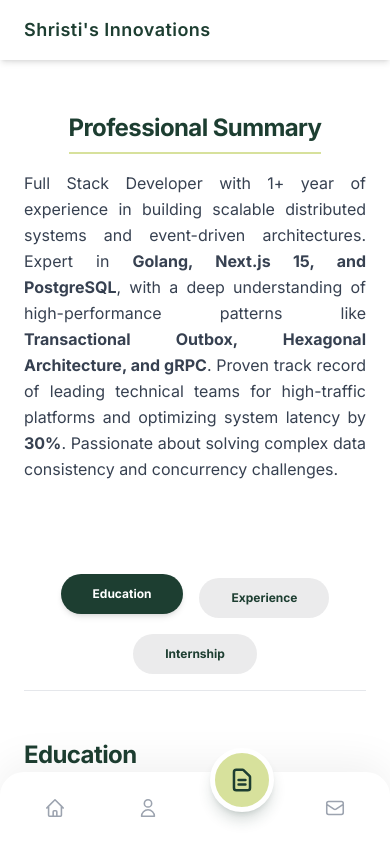
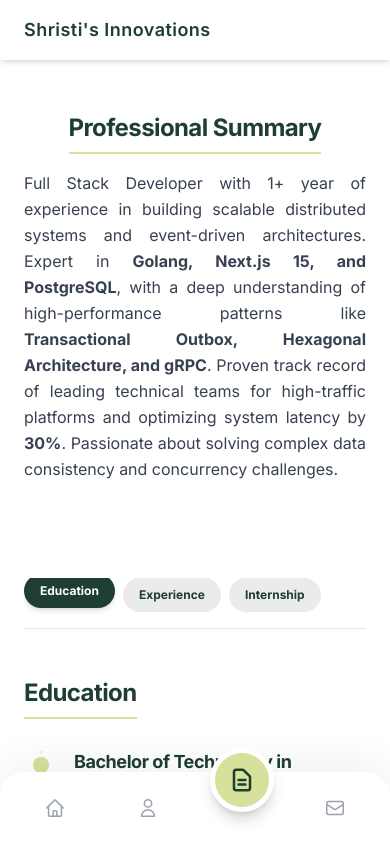
Before and after one commit to shristi2211/Portfolio_Shristi, a React (Vite) app: page /resume in a window 390 px wide. Shown: the top 842 px of the page. Built offline with nearby package versions, Linux system fonts and the light colour scheme.

Commit message:
Update Resume print layout and contact form

```diff
--- a/src/pages/About.tsx
+++ b/src/pages/About.tsx
@@ -70,10 +70,10 @@ export default function About() {
                {/* Interactive Tabs Section Moved Inside 60% Column */}
                <div className="w-full pt-8 lg:pt-12">
                  {/* Tabs */}
-                 <div className="flex flex-wrap justify-center gap-3 md:gap-4 mb-10 border-b border-gray-200 pb-4">
+                 <div className="flex flex-nowrap overflow-x-auto no-scrollbar justify-start md:justify-center gap-2 md:gap-4 mb-10 border-b border-gray-200 pb-4">
                    <button
                      onClick={() => setActiveTab('vision')}
-                     className={`px-6 md:px-8 py-2 md:py-3 rounded-full font-bold text-sm transition-all duration-300 ${
+                     className={`px-4 md:px-8 py-2 md:py-3 whitespace-nowrap rounded-full font-bold text-xs md:text-sm transition-all duration-300 ${
                        activeTab === 'vision'
                          ? 'bg-brand-dark text-white shadow-md transform -translate-y-1'
                          : 'bg-brand-neutral/10 text-brand-dark hover:bg-brand-lime hover:text-brand-dark'
@@ -83,7 +83,7 @@ export default function About() {
                    </button>
                    <button
                      onClick={() => setActiveTab('mission')}
-                     className={`px-6 md:px-8 py-2 md:py-3 rounded-full font-bold text-sm transition-all duration-300 ${
+                     className={`px-4 md:px-8 py-2 md:py-3 whitespace-nowrap rounded-full font-bold text-xs md:text-sm transition-all duration-300 ${
                        activeTab === 'mission'
                          ? 'bg-brand-dark text-white shadow-md transform -translate-y-1'
                          : 'bg-brand-neutral/10 text-brand-dark hover:bg-brand-lime hover:text-brand-dark'
@@ -93,7 +93,7 @@ export default function About() {
                    </button>
                    <button
                      onClick={() => setActiveTab('result')}
-                     className={`px-6 md:px-8 py-2 md:py-3 rounded-full font-bold text-sm transition-all duration-300 ${
+                     className={`px-4 md:px-8 py-2 md:py-3 whitespace-nowrap rounded-full font-bold text-xs md:text-sm transition-all duration-300 ${
                        activeTab === 'result'
                          ? 'bg-brand-dark text-white shadow-md transform -translate-y-1'
                          : 'bg-brand-neutral/10 text-brand-dark hover:bg-brand-lime hover:text-brand-dark'
--- a/src/pages/Resume.tsx
+++ b/src/pages/Resume.tsx
@@ -23,10 +23,10 @@ export default function Resume() {
           {/* Tab Navigation & Content Section */}
           <div className="max-w-4xl mx-auto pt-8">
             {/* Tabs */}
-            <div className="flex flex-wrap justify-center gap-4 mb-12 border-b border-gray-200 pb-4">
+            <div className="flex flex-nowrap overflow-x-auto no-scrollbar justify-start md:justify-center gap-2 md:gap-4 mb-12 border-b border-gray-200 pb-4">
               <button
                 onClick={() => setActiveTab('education')}
-                className={`px-8 py-3 rounded-full font-bold text-xs md:text-sm transition-all duration-300 ${activeTab === 'education'
+                className={`px-4 md:px-8 py-2 md:py-3 whitespace-nowrap rounded-full font-bold text-[12px] md:text-sm transition-all duration-300 ${activeTab === 'education'
                     ? 'bg-brand-dark text-white shadow-md transform -translate-y-1'
                     : 'bg-brand-neutral/10 text-brand-dark hover:bg-brand-lime hover:text-brand-dark'
                   }`}
@@ -35,7 +35,7 @@ export default function Resume() {
               </button>
               <button
                 onClick={() => setActiveTab('experience')}
-                className={`px-8 py-3 rounded-full font-bold text-xs md:text-sm transition-all duration-300 ${activeTab === 'experience'
+                className={`px-4 md:px-8 py-2 md:py-3 whitespace-nowrap rounded-full font-bold text-[12px] md:text-sm transition-all duration-300 ${activeTab === 'experience'
                     ? 'bg-brand-dark text-white shadow-md transform -translate-y-1'
                     : 'bg-brand-neutral/10 text-brand-dark hover:bg-brand-lime hover:text-brand-dark'
                   }`}
@@ -44,7 +44,7 @@ export default function Resume() {
               </button>
               <button
                 onClick={() => setActiveTab('internship')}
-                className={`px-8 py-3 rounded-full font-bold text-xs md:text-sm transition-all duration-300 ${activeTab === 'internship'
+                className={`px-4 md:px-8 py-2 md:py-3 whitespace-nowrap rounded-full font-bold text-[12px] md:text-sm transition-all duration-300 ${activeTab === 'internship'
                     ? 'bg-brand-dark text-white shadow-md transform -translate-y-1'
                     : 'bg-brand-neutral/10 text-brand-dark hover:bg-brand-lime hover:text-brand-dark'
                   }`}
@@ -226,9 +226,8 @@ export default function Resume() {
       <div className="w-full bg-white relative pb-16 pt-8 border-y border-gray-100">
         <h3 className="text-2xl text-brand-dark border-b-2 border-brand-lime pb-2 inline-block relative z-10 text-center w-full max-w-7xl mx-auto mb-10 block">Architecture & Its Patterns Worked On</h3>
 
-        {/* Gradient masks for smooth edges */}
-        <div className="absolute left-0 top-[7.5rem] bottom-0 w-32 bg-gradient-to-r from-white to-transparent z-20 pointer-events-none"></div>
-        <div className="absolute right-0 top-[7.5rem] bottom-0 w-32 bg-gradient-to-l from-white to-transparent z-20 pointer-events-none"></div>
+        {/* Gradient masks removed per user request */}
+
 
         <div className="relative w-full overflow-hidden flex flex-nowrap py-4">
           <div className="flex animate-marquee hover:[animation-play-state:paused] w-max gap-6 pr-6">
@@ -298,12 +297,12 @@ export default function Resume() {
                 e.preventDefault();
                 window.print();
               }}
-              className="group relative inline-flex items-center justify-center px-10 py-5 text-lg font-bold text-brand-dark bg-brand-lime rounded-full overflow-hidden transition-all duration-300 hover:scale-[1.03] hover:shadow-[0_8px_30px_rgb(215,225,156,0.4)] ring-4 ring-transparent hover:ring-brand-lime/20 focus:outline-none"
+              className="group relative inline-flex items-center justify-center px-6 md:px-10 py-4 md:py-5 text-sm md:text-lg font-bold text-brand-dark bg-brand-lime rounded-full overflow-hidden transition-all duration-300 hover:scale-[1.03] hover:shadow-[0_8px_30px_rgb(215,225,156,0.4)] ring-4 ring-transparent hover:ring-brand-lime/20 focus:outline-none"
             >
               <div className="absolute inset-0 w-full h-full bg-white/20 opacity-0 group-hover:opacity-100 transition-opacity duration-300"></div>
-              <span className="relative z-10 flex items-center">
-                <span className="mr-3">Download Resume in PDF</span>
-                <svg xmlns="http://www.w3.org/2000/svg" className="h-6 w-6 group-hover:translate-y-1 transition-transform duration-300" fill="none" viewBox="0 0 24 24" stroke="currentColor">
+              <span className="relative z-10 flex items-center whitespace-nowrap">
+                <span className="mr-2 md:mr-3">Download Resume (PDF)</span>
+                <svg xmlns="http://www.w3.org/2000/svg" className="h-5 w-5 md:h-6 md:w-6 group-hover:translate-y-1 transition-transform duration-300" fill="none" viewBox="0 0 24 24" stroke="currentColor">
                   <path strokeLinecap="round" strokeLinejoin="round" strokeWidth={2.5} d="M4 16v1a3 3 0 003 3h10a3 3 0 003-3v-1m-4-4l-4 4m0 0l-4-4m4 4V4" />
                 </svg>
               </span>
```
